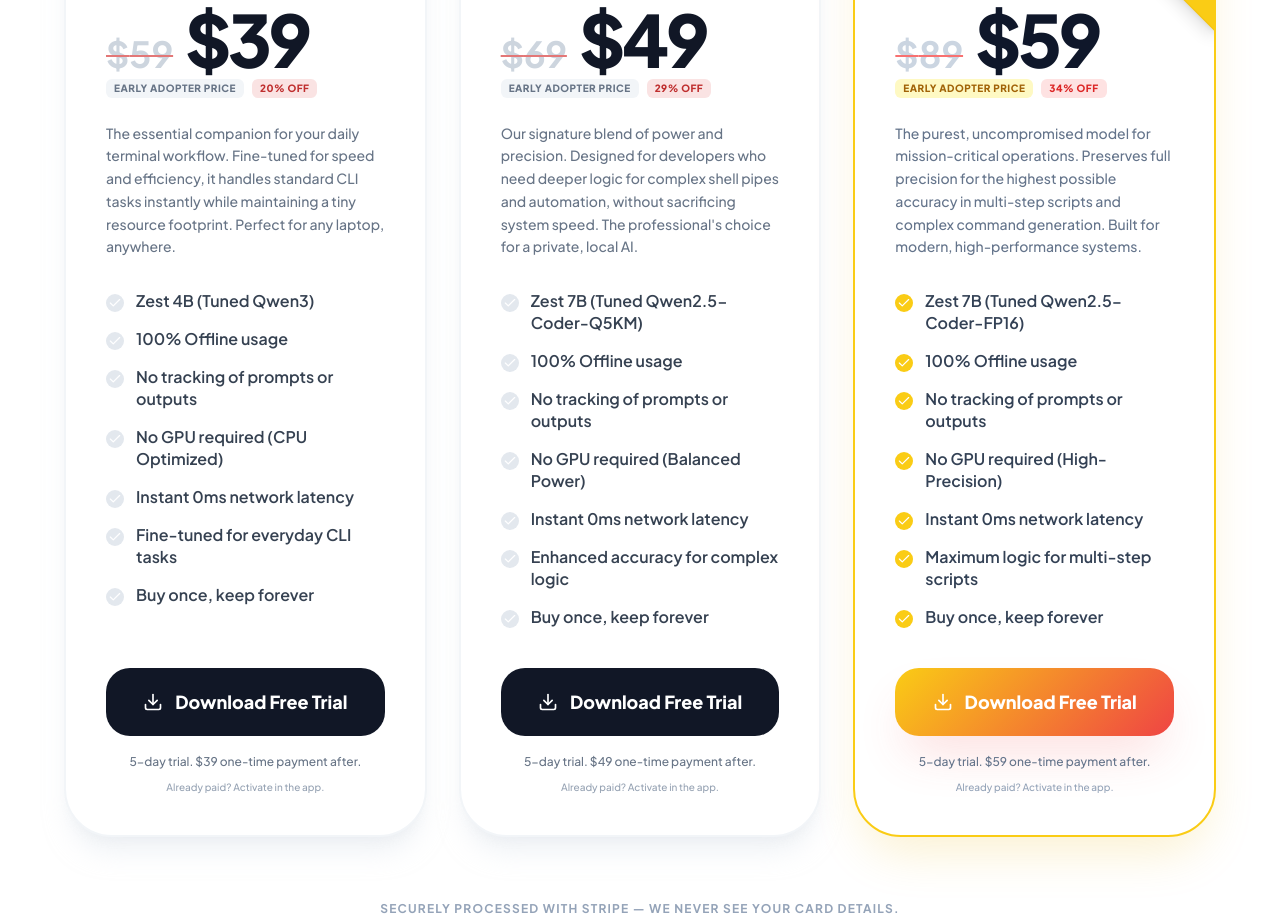
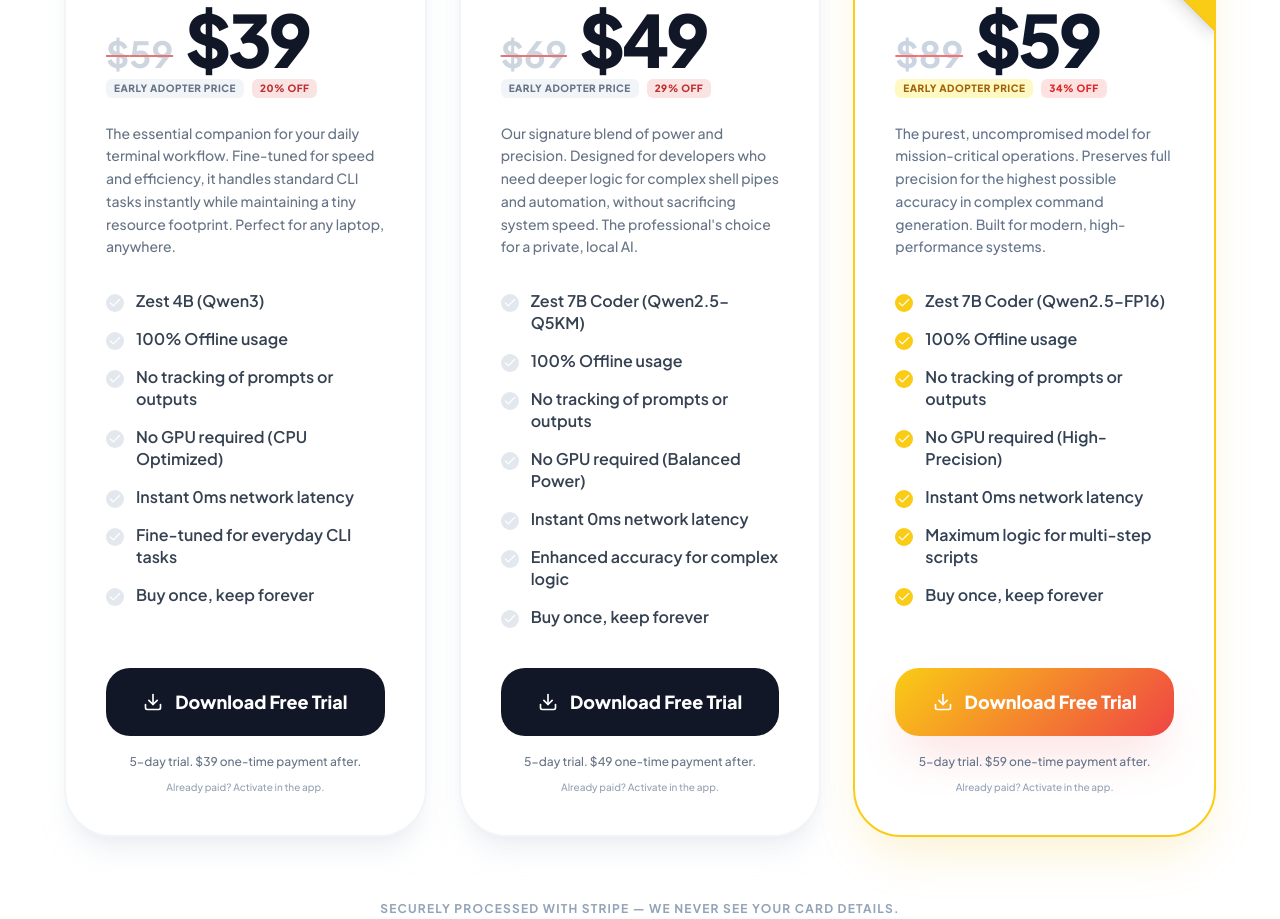
Before and after one commit to spicy-lemonade/zest-cli-web, a React (Vite) app: page / in a window 1280 px wide. Shown: the part 2740-3659 px from the top of the page. Built offline with nearby package versions, Linux system fonts and the light colour scheme.

Commit message:
:memo: Pricing copy update

```diff
--- a/components/Pricing.tsx
+++ b/components/Pricing.tsx
@@ -165,7 +165,7 @@
             description="The essential companion for your daily terminal workflow. Fine-tuned for speed and efficiency, it handles standard CLI tasks instantly while maintaining a tiny resource footprint. Perfect for any laptop, anywhere."
             productType="lite"
             features={[
-              "Zest 4B (Tuned Qwen3)",
+              "Zest 4B (Qwen3)",
               "100% Offline usage",
               "No tracking of prompts or outputs",
               "No GPU required (CPU Optimized)",
@@ -184,7 +184,7 @@
             description="Our signature blend of power and precision. Designed for developers who need deeper logic for complex shell pipes and automation, without sacrificing system speed. The professional's choice for a private, local AI."
             productType="hot"
             features={[
-              "Zest 7B (Tuned Qwen2.5-Coder-Q5KM)",
+              "Zest 7B Coder (Qwen2.5-Q5KM)",
               "100% Offline usage",
               "No tracking of prompts or outputs",
               "No GPU required (Balanced Power)",
@@ -201,10 +201,10 @@
             originalPrice={89}
             discountPercent={34}
             tagline="Maximum Precision"
-            description="The purest, uncompromised model for mission-critical operations. Preserves full precision for the highest possible accuracy in multi-step scripts and complex command generation. Built for modern, high-performance systems."
+            description="The purest, uncompromised model for mission-critical operations. Preserves full precision for the highest possible accuracy in complex command generation. Built for modern, high-performance systems."
             productType="extra_spicy"
             features={[
-              "Zest 7B (Tuned Qwen2.5-Coder-FP16)",
+              "Zest 7B Coder (Qwen2.5-FP16)",
               "100% Offline usage",
               "No tracking of prompts or outputs",
               "No GPU required (High-Precision)",
```
